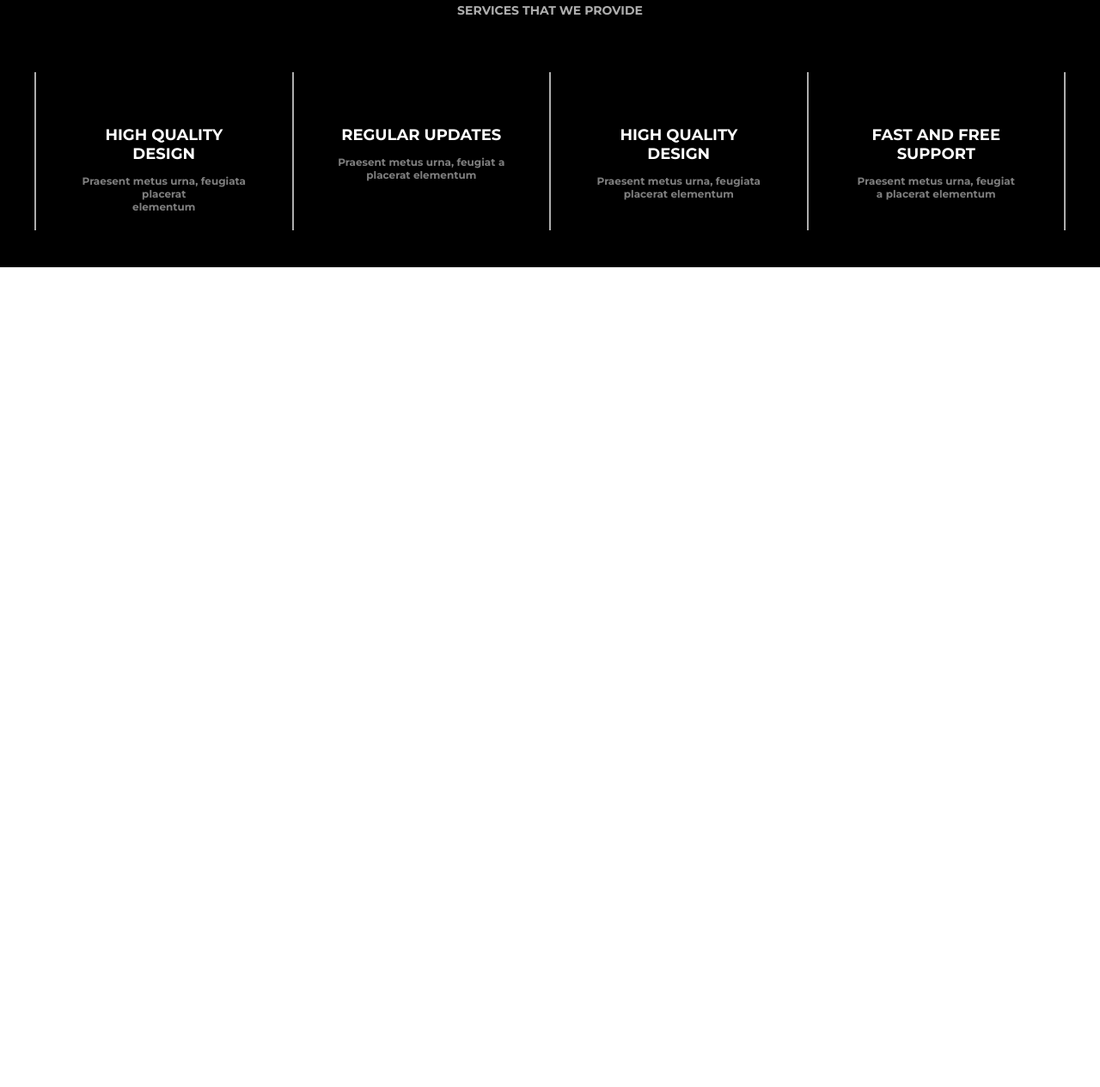
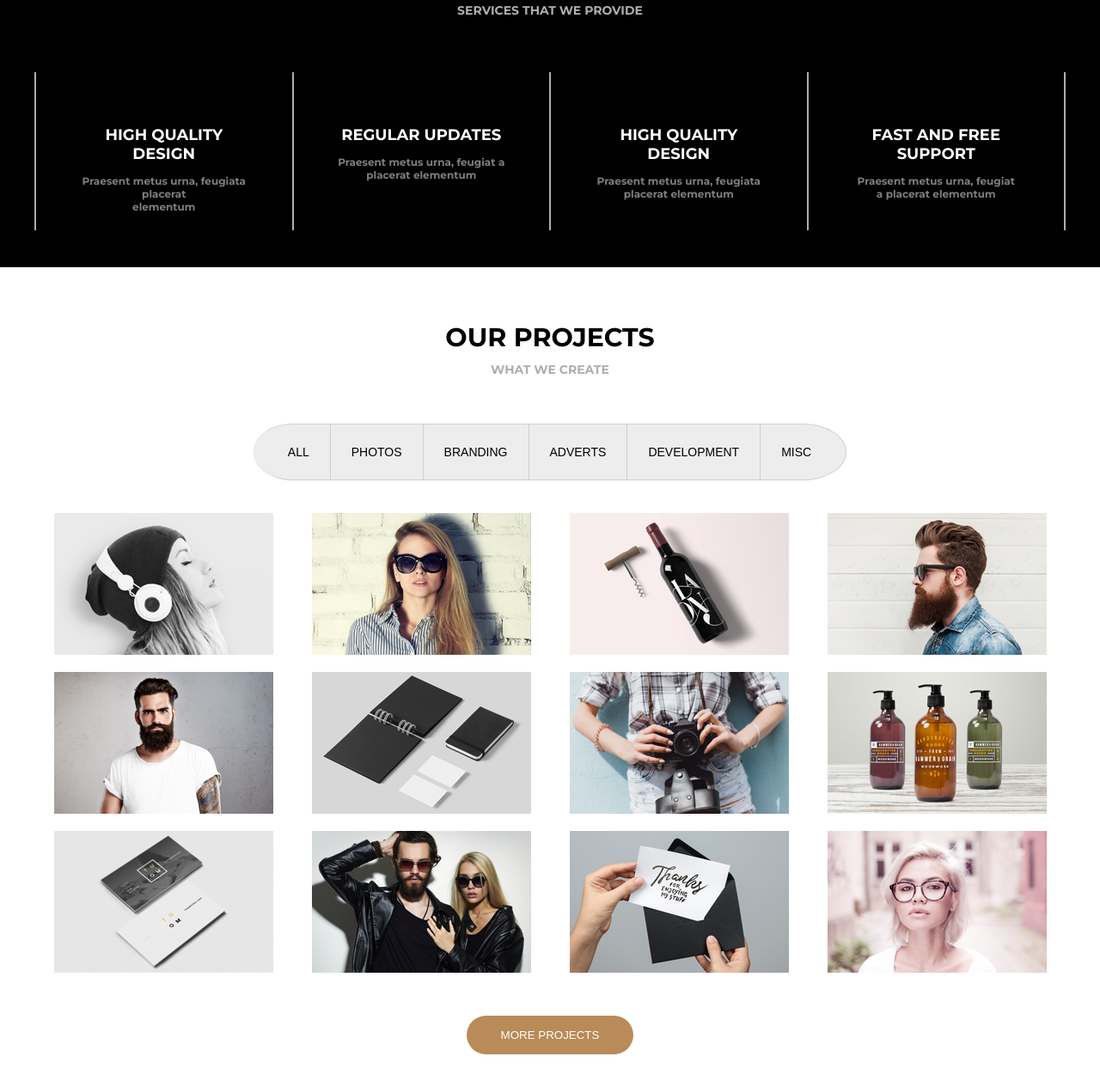
Before and after one commit to matuzalema/awax-psd-to-html, a website: page index.html in a window 1280 px wide. Shown: the part 1454-2719 px from the top of the page at 86% size. Before the commit the page ends 1765 px from the top, so only its background shows below. Drawn offline with Linux system fonts and the light colour scheme.

Commit message:
Add projects section

```diff
--- a/index.html
+++ b/index.html
@@ -11,14 +11,14 @@
 
     <!-- ================= header ================== -->
 
-    <header>
+    <header id="header">
         <div class="container">
             <img class="logo" src="images/Logo.png" alt="logo">
             <nav class="top-nav">
                 <ul>
-                    <li><a href="#">Home</a></li>
-                    <li><a href="#">About Us</a></li>
-                    <li><a href="#">Services</a></li>
+                    <li><a href="#header">Home</a></li>
+                    <li><a href="#about">About Us</a></li>
+                    <li><a href="#services">Services</a></li>
                     <li><a href="#">Our projects</a></li>
                     <li><a href="#">Our team</a></li>
                     <li><a href="#">Happy clients</a></li>
@@ -31,7 +31,7 @@
     </header>
 
     <!-- ================= jumbotron ================= -->
-    <section class="jumbotron">
+    <section id="jumbotron" class="jumbotron">
         <h1 class="first-header-light">Design is about <br/>
             <span class="third-color">communication</span>
         </h1>
@@ -44,7 +44,7 @@
         </div>
     </section>
     <!-- ================= about us ================== -->
-    <section class="about">
+    <section id="about" class="about">
         <img src="images/Telephone.png" class="telephone" alt="telephone">
         <div class="container">
             <h1 class="second-header">About us</h1>
@@ -63,7 +63,7 @@
         </div>
     </section>
     <!-- ================= services ================== -->
-    <section class="services">
+    <section id="services" class="services">
         <div class="container">
             <h1 class="second-header-light">Services</h1>
             <h2 class="fourth-header">Services that we provide</h2>
@@ -96,6 +96,38 @@
         </div>
     </section>
     <!-- ================= projects ================== -->
+    <section id="projects">
+        <div class="container">
+            <div class="projects-wrapper">
+                <h1 class="second-header">Our projects</h1>
+                <h2 class="fourth-header">What we create</h2>
+
+                <div class="btns-projects">
+                    <button type="button" class="btn-project">all</button>
+                    <button type="button" class="btn-project">photos</button>
+                    <button type="button" class="btn-project">branding</button>
+                    <button type="button" class="btn-project">adverts</button>
+                    <button type="button" class="btn-project">development</button>
+                    <button type="button" class="btn-project">misc</button>
+                </div>
+                <div class="imgs-projects">
+                    <img src="images/Img1.png" class="img-projects" alt="">
+                    <img src="images/Img2.png" class="img-projects" alt="">
+                    <img src="images/Img3.png" class="img-projects" alt="">
+                    <img src="images/Img4.png" class="img-projects" alt="">
+                    <img src="images/Img5.png" class="img-projects" alt="">
+                    <img src="images/Img6.png" class="img-projects" alt="">
+                    <img src="images/Img7.png" class="img-projects" alt="">
+                    <img src="images/Img8.png" class="img-projects" alt="">
+                    <img src="images/Img9.png" class="img-projects" alt="">
+                    <img src="images/Img10.png" class="img-projects" alt="">
+                    <img src="images/Img11.png" class="img-projects" alt="">
+                    <img src="images/Img12.png" class="img-projects" alt="">
+                </div>
+                <button type="button" class="btn-dark btn-projects">more projects</button>
+            </div>
+        </div>
+    </section>
     <!-- ================= team ====================== -->
     <!-- ================= happy clients ============= -->
     <!-- ================= cooperation  ============== -->
--- a/sass/style.scss
+++ b/sass/style.scss
@@ -266,6 +266,67 @@ header {
     // padding-top: 92px;
 }
 // ==================  projects =====================
+.projects-wrapper {
+    display: flex;
+    flex-direction: column;
+    justify-content: center;
+
+    .btns-projects {
+        display: flex;
+        justify-content: center;
+        margin-top: 54px;
+    }
+
+    .btn-project {
+        margin-bottom: 38px;
+        padding: 24px;
+        text-transform: uppercase;
+        border-top: 1px solid #cfcfcf;
+        border-bottom: 1px solid #cfcfcf;
+        border-right: 1px solid #cfcfcf;
+        border-left: none;
+        background-color: #ededed;
+        font-size: 14px;
+        font-weight: 300;
+
+        &:focus {
+            outline: none;
+        }
+
+        &:first-child {
+            border-radius: 50% 0 0 50%;
+            padding-left: 40px;
+        }
+
+        &:last-child {
+            border-radius: 0 50% 50% 0;
+            padding-right: 40px;
+        }
+
+        &:hover {
+            cursor: pointer;
+            background-color: $second-color;
+            transition: 1s;
+        }
+    }
+
+    .imgs-projects {
+        display: flex;
+        flex-wrap: wrap;
+        justify-content: space-around;
+
+        .img-projects {
+             margin-bottom: 20px;
+             &:hover {
+                 cursor: pointer;
+             }
+        }
+    }
+
+    .btn-projects {
+        margin: 30px auto 56px;
+    }
+}
 // ==================  team =========================
 // ==================  happy clients ================
 // ==================  cooperation ==================
```
Also changed, not shown: css/style.css, images/Img1.png (added), images/Img10.png (added), images/Img11.png (added), images/Img12.png (added), images/Img2.png (added), images/Img3.png (added), images/Img4.png (added), images/Img5.png (added), images/Img6.png (added), images/Img7.png (added), images/Img8.png (added), images/Img9.png (added).
